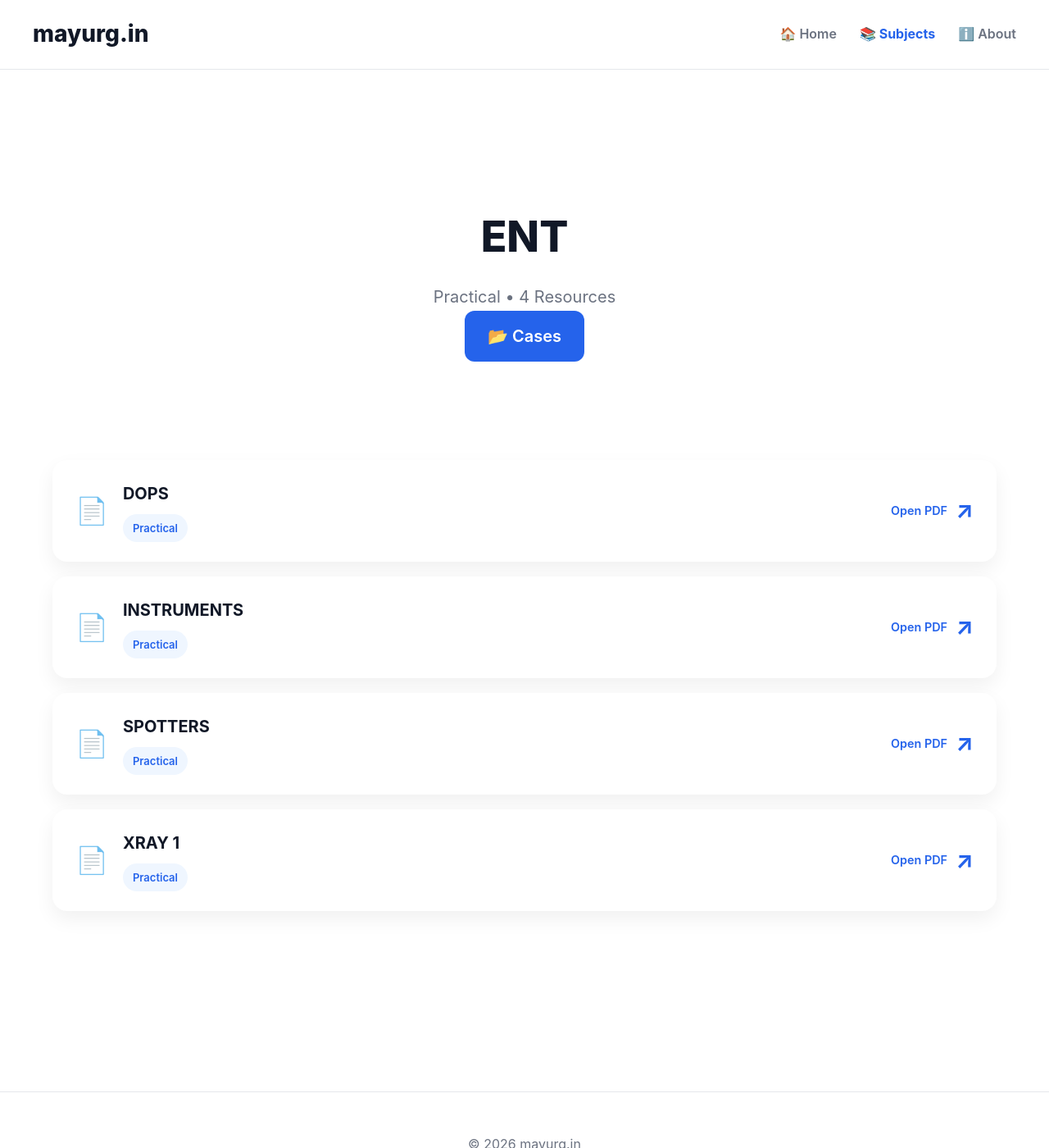
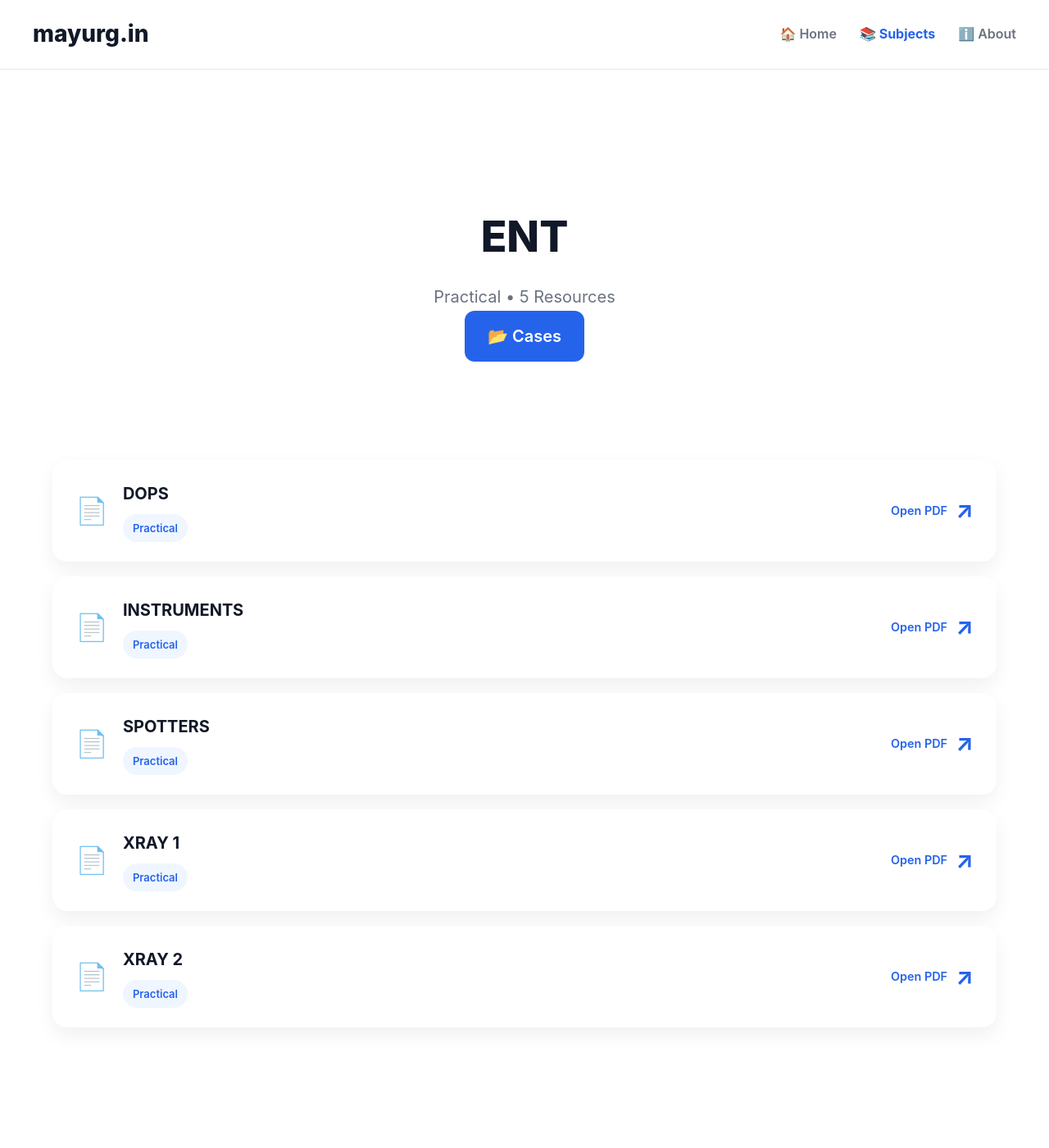
Before and after one commit to mayurgangadhar/mayurg.in, a Jekyll site: the page built from subjects/ent/practical/index.md, in a window 1280 px wide and 1400 px high. Shown: the whole window at 82% size. Built offline with Jekyll 4.4.1, drawn with Linux system fonts in a browser that asks for light colours.

Commit message:
Bulk upload resources

```diff
--- a/_data/resources/ent.yml
+++ b/_data/resources/ent.yml
@@ -46,3 +46,7 @@
   section: practical
   label: Practical
   pdf: https://assets.mayurg.in/ent/practical/xray-1.pdf
+- title: XRAY 2
+  section: practical
+  label: Practical
+  pdf: https://assets.mayurg.in/ent/practical/xray-2.pdf
```
